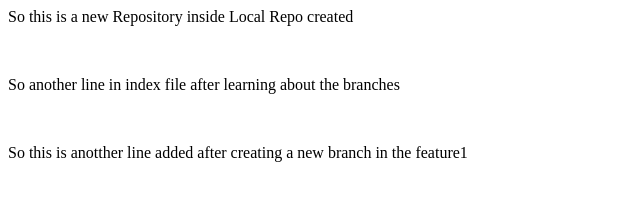
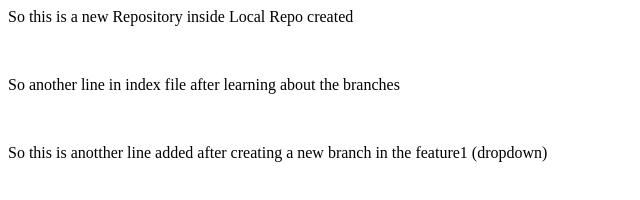
Before and after one commit to HitheshaP/LOCALREPO, a plain HTML site: page LocalRepo/index.html in a window 1280 px wide. Shown: the whole page, without its empty margins (0-640 px from the left). Drawn offline with Linux system fonts and the light colour scheme.

```diff
--- a/LocalRepo/index.html
+++ b/LocalRepo/index.html
@@ -2,4 +2,4 @@
 <br>
 <p>So another line in index file after learning about the branches</p>
 <br>
-<p>So this is anotther line added after creating a new branch in the feature1</p>
+<p>So this is anotther line added after creating a new branch in the feature1 (dropdown)</p>
```
